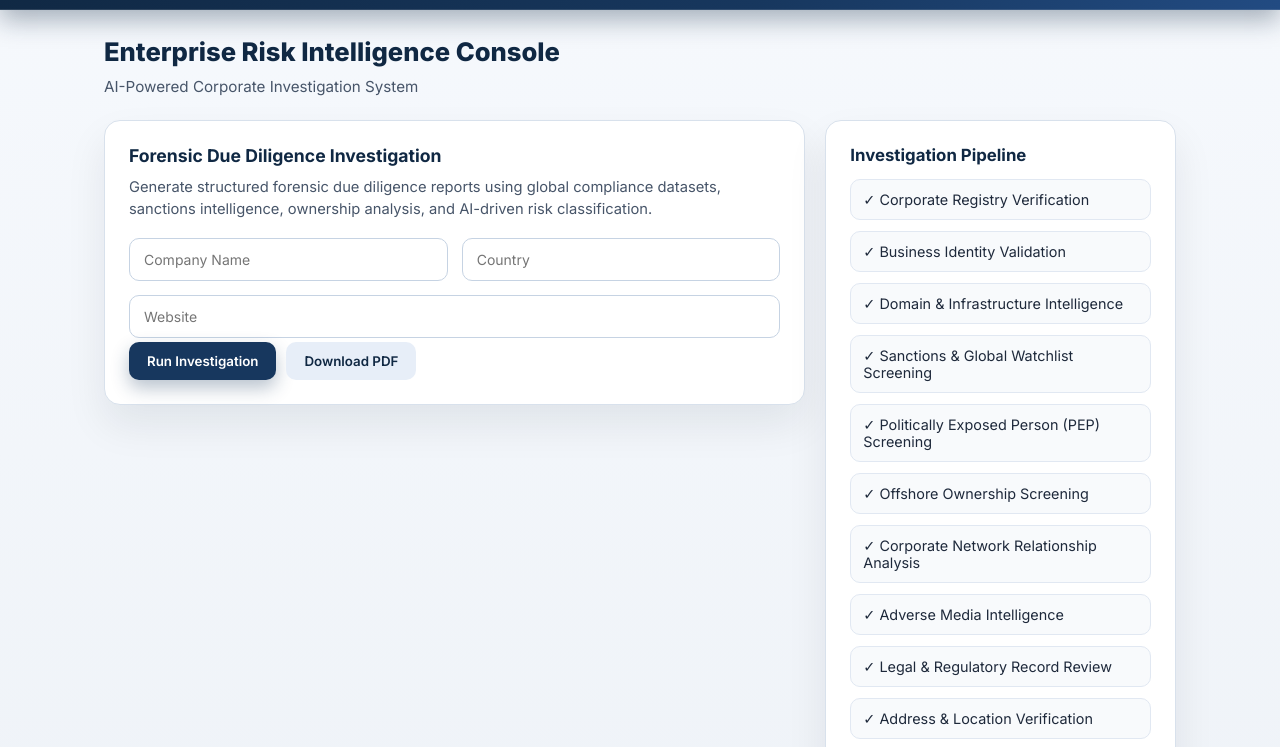
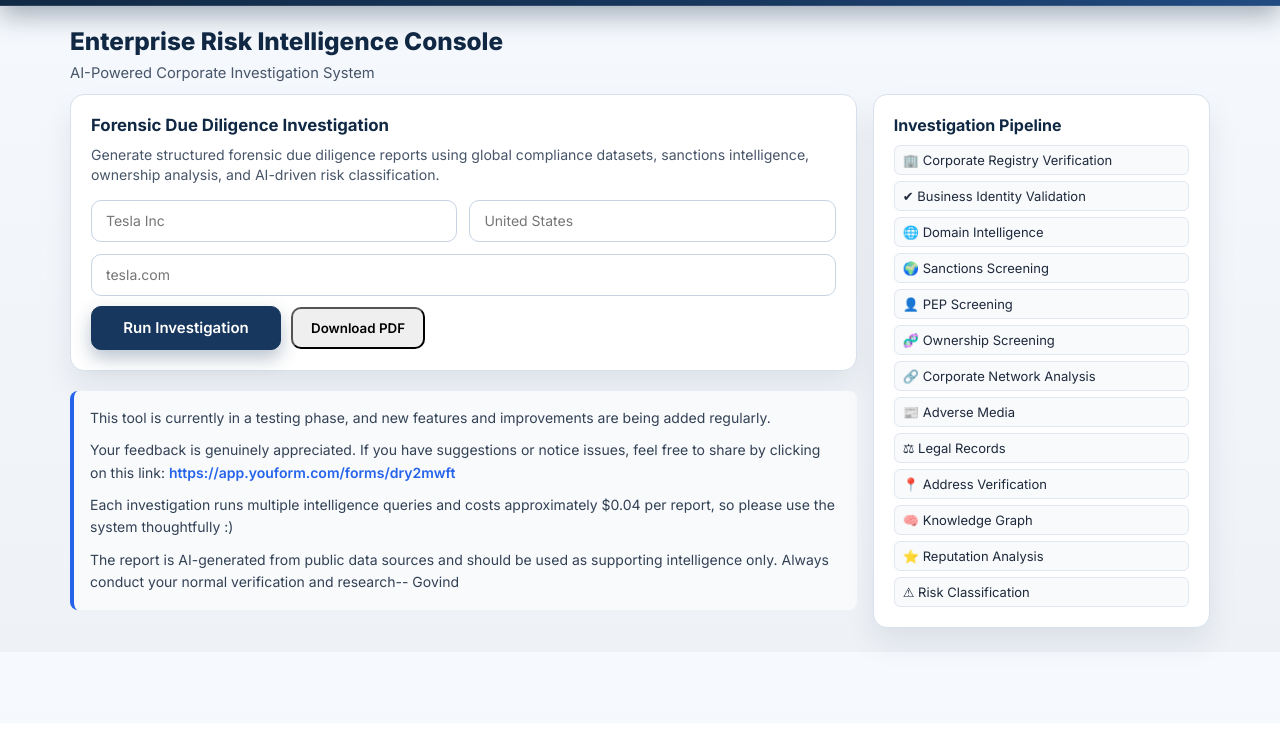
Before and after one commit to prahaislife-png/ai-forensic-dd, a website: page index.html in a window 1280 px wide. Shown: the part 77-824 px from the top of the page. After the commit the page ends 800 px from the top, so only its background shows below. Drawn offline with Linux system fonts and the light colour scheme.

Commit message:
Add files via upload

```diff
--- a/index.html
+++ b/index.html
@@ -21,7 +21,7 @@
   --text: #0f172a;
   --text-muted: #475569;
   --border: #d8e1ec;
-  --shadow: 0 20px 40px rgba(15, 23, 42, 0.08);
+  --shadow: 0 16px 30px rgba(15, 23, 42, 0.08);
 }
 
 * {
@@ -36,9 +36,9 @@ body {
 }
 
 .page {
-  max-width: 1120px;
+  max-width: 1180px;
   margin: 0 auto;
-  padding: 0 24px 40px;
+  padding: 0 20px 24px;
 }
 
 .topBar {
@@ -49,9 +49,9 @@ body {
 }
 
 .topBarInner {
-  max-width: 1120px;
+  max-width: 1180px;
   margin: 0 auto;
-  padding: 16px 24px;
+  padding: 14px 20px;
   display: flex;
   align-items: center;
   justify-content: space-between;
@@ -108,22 +108,27 @@ body {
 }
 
 .heroTitle {
-  margin: 26px 0 10px;
-  font-size: clamp(1.35rem, 2vw, 1.75rem);
+  margin: 20px 0 8px;
+  font-size: clamp(1.3rem, 1.9vw, 1.7rem);
   font-weight: 800;
   color: var(--primary-strong);
 }
 
 .heroSubtitle {
-  margin: 0 0 24px;
-  font-size: 0.95rem;
+  margin: 0 0 12px;
+  font-size: 0.92rem;
   color: var(--text-muted);
+}
+
+.leftColumn {
+  display: flex;
+  flex-direction: column;
 }
 
 .workspaceGrid {
   display: grid;
-  grid-template-columns: minmax(0, 2fr) minmax(260px, 1fr);
-  gap: 20px;
+  grid-template-columns: minmax(0, 7fr) minmax(250px, 3fr);
+  gap: 16px;
   align-items: start;
 }
 
@@ -132,39 +137,40 @@ body {
 .report {
   background: var(--surface);
   border: 1px solid var(--border);
-  border-radius: 16px;
+  border-radius: 14px;
   box-shadow: var(--shadow);
 }
 
 .formCard,
 .pipelineCard {
-  padding: 24px;
+  padding: 20px;
 }
 
 .formHeading {
   margin: 0;
-  font-size: 1.1rem;
+  font-size: 1.05rem;
   color: var(--primary-strong);
 }
 
 .formDesc {
-  margin: 10px 0 18px;
-  font-size: 0.92rem;
+  margin: 10px 0 14px;
+  font-size: 0.88rem;
   color: var(--text-muted);
-  line-height: 1.5;
+  line-height: 1.45;
 }
 
 .inputRow {
   display: grid;
   grid-template-columns: 1fr 1fr;
-  gap: 14px;
-  margin-bottom: 14px;
+  gap: 12px;
+  margin-bottom: 12px;
 }
 
 input,
 textarea {
   width: 100%;
-  padding: 12px 14px;
+  height: 42px;
+  padding: 10px 14px;
   border-radius: 10px;
   border: 1px solid #c6d3e3;
   font-size: 14px;
@@ -183,12 +189,12 @@ textarea:focus {
   display: flex;
   flex-wrap: wrap;
   gap: 10px;
-  margin-top: 4px;
+  margin-top: 10px;
+  align-items: center;
 }
 
 button {
   padding: 11px 18px;
-  border: none;
   border-radius: 10px;
   cursor: pointer;
   font-weight: 600;
@@ -205,19 +211,81 @@ button:active {
 }
 
 button.primary {
-  background: var(--primary);
+  border: 1px solid #17375e;
+  background: #17375e;
   color: #fff;
+  min-width: 190px;
+  min-height: 44px;
+  font-size: 15px;
   box-shadow: 0 8px 18px rgba(23, 55, 94, 0.3);
+}
 }
 
 button.secondary {
-  background: #e7eef8;
-  color: var(--primary-strong);
+  border: 1px solid #9ca3af;
+  background: #fff;
+  color: #374151;
+  min-height: 44px;
+}
+
+.progressWrap {
+  margin-top: 10px;
+  max-width: 320px;
+}
+
+.progressBar {
+  width: 100%;
+  height: 8px;
+  border-radius: 999px;
+  background: #e2e8f0;
+  overflow: hidden;
+}
+
+.progressFill {
+  width: 0%;
+  height: 100%;
+  background: linear-gradient(90deg, #17375e, #2e5b9f);
+  transition: width 0.3s ease;
+}
+
+.progressText {
+  margin-top: 6px;
+  font-size: 12px;
+  color: var(--text-muted);
+}
+
+.noticeCard {
+  background: #f8fafc;
+  border-left: 4px solid #2563eb;
+  padding: 16px;
+  border-radius: 8px;
+  margin-top: 20px;
+  font-size: 14px;
+  line-height: 1.6;
+  color: #334155;
+}
+
+.noticeCard p {
+  margin: 0 0 10px;
+}
+
+.noticeCard p:last-child {
+  margin-bottom: 0;
+}
+
+.noticeCard a {
+  color: #2563eb;
+  font-weight: 600;
+  text-decoration: none;
+}
+
+.noticeCard a:hover {
+  text-decoration: underline;
 }
 
 .pipelineTitle {
-  margin: 0 0 14px;
-  font-size: 1.05rem;
+  margin: 0 0 10px;
+  font-size: 1rem;
   color: var(--primary-strong);
 }
 
@@ -226,21 +294,21 @@ button.secondary {
   padding: 0;
   list-style: none;
   display: grid;
-  gap: 11px;
+  gap: 6px;
 }
 
 .pipelineItem {
-  padding: 11px 12px;
+  padding: 6px 8px;
   border: 1px solid #e1e8f2;
-  border-radius: 10px;
+  border-radius: 6px;
   background: var(--surface-alt);
-  font-size: 0.9rem;
+  font-size: 13px;
   color: #1e293b;
 }
 
 .report {
-  padding: 26px;
-  margin-top: 20px;
+  padding: 24px;
+  margin-top: 16px;
 }
 
 .header {
@@ -379,7 +447,7 @@ button.secondary {
   }
 
   .page {
-    padding: 0 14px 28px;
+    padding: 0 14px 24px;
   }
 }
 </style>
@@ -407,39 +475,57 @@ button.secondary {
   <p class="heroSubtitle">AI-Powered Corporate Investigation System</p>
 
   <div class="workspaceGrid">
+    <div class="leftColumn">
       <div class="formCard">
         <h3 class="formHeading">Forensic Due Diligence Investigation</h3>
         <p class="formDesc">Generate structured forensic due diligence reports using global compliance datasets, sanctions intelligence, ownership analysis, and AI-driven risk classification.</p>
 
         <div class="inputRow">
-        <input type="text" id="companyName" placeholder="Company Name" />
-        <input type="text" id="country" placeholder="Country" />
+          <input type="text" id="companyName" placeholder="Tesla Inc" />
+          <input type="text" id="country" placeholder="United States" />
         </div>
 
-      <input type="text" id="website" placeholder="Website" />
+        <input type="text" id="website" placeholder="tesla.com" />
 
         <div class="buttonRow">
           <button class="primary" onclick="run()">Run Investigation</button>
           <button class="secondary" onclick="downloadPDF()">Download PDF</button>
         </div>
+
+        <div class="progressWrap" id="progressWrap" style="display:none">
+          <div class="progressBar">
+            <div class="progressFill" id="progressFill"></div>
+          </div>
+          <div class="progressText" id="progressText">Preparing investigation...</div>
+        </div>
+      </div>
+
+      <div class="noticeCard">
+        <p>This tool is currently in a testing phase, and new features and improvements are being added regularly.</p>
+        <p>Your feedback is genuinely appreciated. If you have suggestions or notice issues, feel free to share by clicking on this link: <a href="https://app.youform.com/forms/dry2mwft" target="_blank" rel="noopener noreferrer">https://app.youform.com/forms/dry2mwft</a></p>
+        <p>Each investigation runs multiple intelligence queries and costs approximately $0.04 per report, so please use the system thoughtfully :)</p>
+        <p>The report is AI-generated from public data sources and should be used as supporting intelligence only. Always conduct your normal verification and research-- Govind</p>
+      </div>
+
+      <span id="reportsGenerated" style="display:none">0</span>
     </div>
 
     <aside class="pipelineCard">
       <h3 class="pipelineTitle">Investigation Pipeline</h3>
       <ul class="pipelineList">
-        <li class="pipelineItem">✓ Corporate Registry Verification</li>
-        <li class="pipelineItem">✓ Business Identity Validation</li>
-        <li class="pipelineItem">✓ Domain &amp; Infrastructure Intelligence</li>
-        <li class="pipelineItem">✓ Sanctions &amp; Global Watchlist Screening</li>
-        <li class="pipelineItem">✓ Politically Exposed Person (PEP) Screening</li>
-        <li class="pipelineItem">✓ Offshore Ownership Screening</li>
-        <li class="pipelineItem">✓ Corporate Network Relationship Analysis</li>
-        <li class="pipelineItem">✓ Adverse Media Intelligence</li>
-        <li class="pipelineItem">✓ Legal &amp; Regulatory Record Review</li>
-        <li class="pipelineItem">✓ Address &amp; Location Verification</li>
-        <li class="pipelineItem">✓ Knowledge Graph &amp; Public Records Check</li>
-        <li class="pipelineItem">✓ Corporate Reputation Analysis</li>
-        <li class="pipelineItem">✓ AI Risk Classification Engine</li>
+        <li class="pipelineItem">🏢 Corporate Registry Verification</li>
+        <li class="pipelineItem">✔ Business Identity Validation</li>
+        <li class="pipelineItem">🌐 Domain Intelligence</li>
+        <li class="pipelineItem">🌍 Sanctions Screening</li>
+        <li class="pipelineItem">👤 PEP Screening</li>
+        <li class="pipelineItem">🧬 Ownership Screening</li>
+        <li class="pipelineItem">🔗 Corporate Network Analysis</li>
+        <li class="pipelineItem">📰 Adverse Media</li>
+        <li class="pipelineItem">⚖ Legal Records</li>
+        <li class="pipelineItem">📍 Address Verification</li>
+        <li class="pipelineItem">🧠 Knowledge Graph</li>
+        <li class="pipelineItem">⭐ Reputation Analysis</li>
+        <li class="pipelineItem">⚠ Risk Classification</li>
       </ul>
     </aside>
   </div>
@@ -461,14 +547,33 @@ button.secondary {
 </div>
 
 <script>
+function initDashboardStats(){
+  const reports=Number(localStorage.getItem("reportCounter") || "0");
+  document.getElementById("reportsGenerated").textContent=reports;
+}
+
+function updateProgress(value,text){
+  document.getElementById("progressWrap").style.display="block";
+  document.getElementById("progressFill").style.width=value+"%";
+  document.getElementById("progressText").textContent=text;
+}
+
 async function run(){
 
   document.getElementById("report").style.display="block";
   document.getElementById("sections").innerHTML="Running investigation...";
 
+  const currentReports=Number(localStorage.getItem("reportCounter") || "0")+1;
+  localStorage.setItem("reportCounter",String(currentReports));
+  document.getElementById("reportsGenerated").textContent=currentReports;
+
+  updateProgress(18,"Collecting input parameters...");
+
   const name=document.getElementById("companyName").value;
   const country=document.getElementById("country").value;
   const website=document.getElementById("website").value;
+
+  updateProgress(42,"Running forensic intelligence pipeline...");
 
   const res=await fetch("/api/forensic",{
     method:"POST",
@@ -482,10 +587,17 @@ async function run(){
     })
   });
 
+  updateProgress(78,"Classifying investigation risk...");
+
   const data=await res.json();
   const text=data.result || "";
 
   buildReport(name,country,website,text);
+
+  updateProgress(100,"Investigation complete.");
+  setTimeout(()=>{
+    document.getElementById("progressWrap").style.display="none";
+  },900);
 }
 
 function buildReport(name,country,website,text){
@@ -628,6 +740,8 @@ function downloadPDF(){
     jsPDF:{unit:'in',format:'a4',orientation:'portrait'}
   }).from(element).save();
 }
+
+initDashboardStats();
 </script>
 
 </body>
```
Lines whose indentation alone changed are shown as unchanged.
